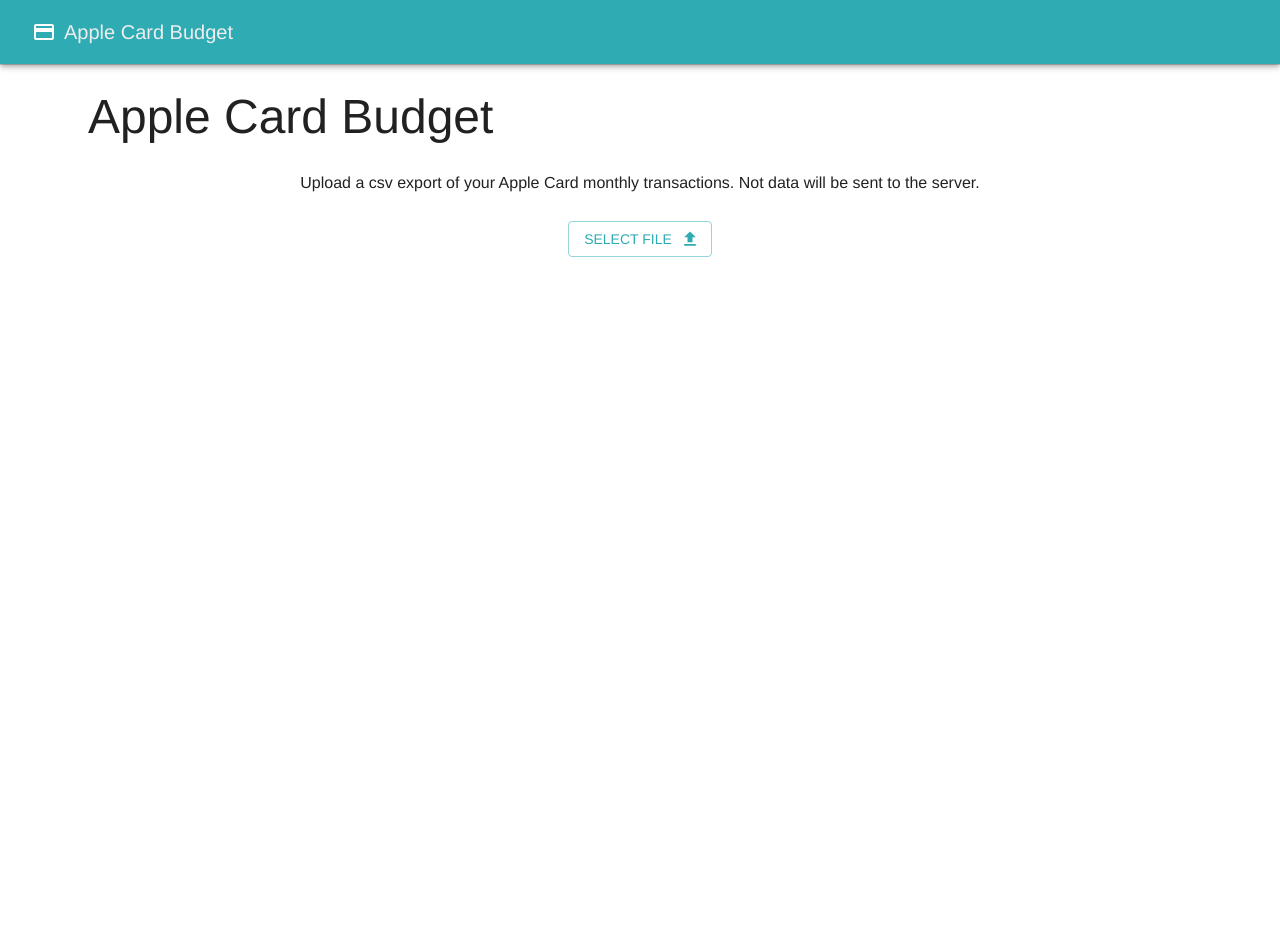
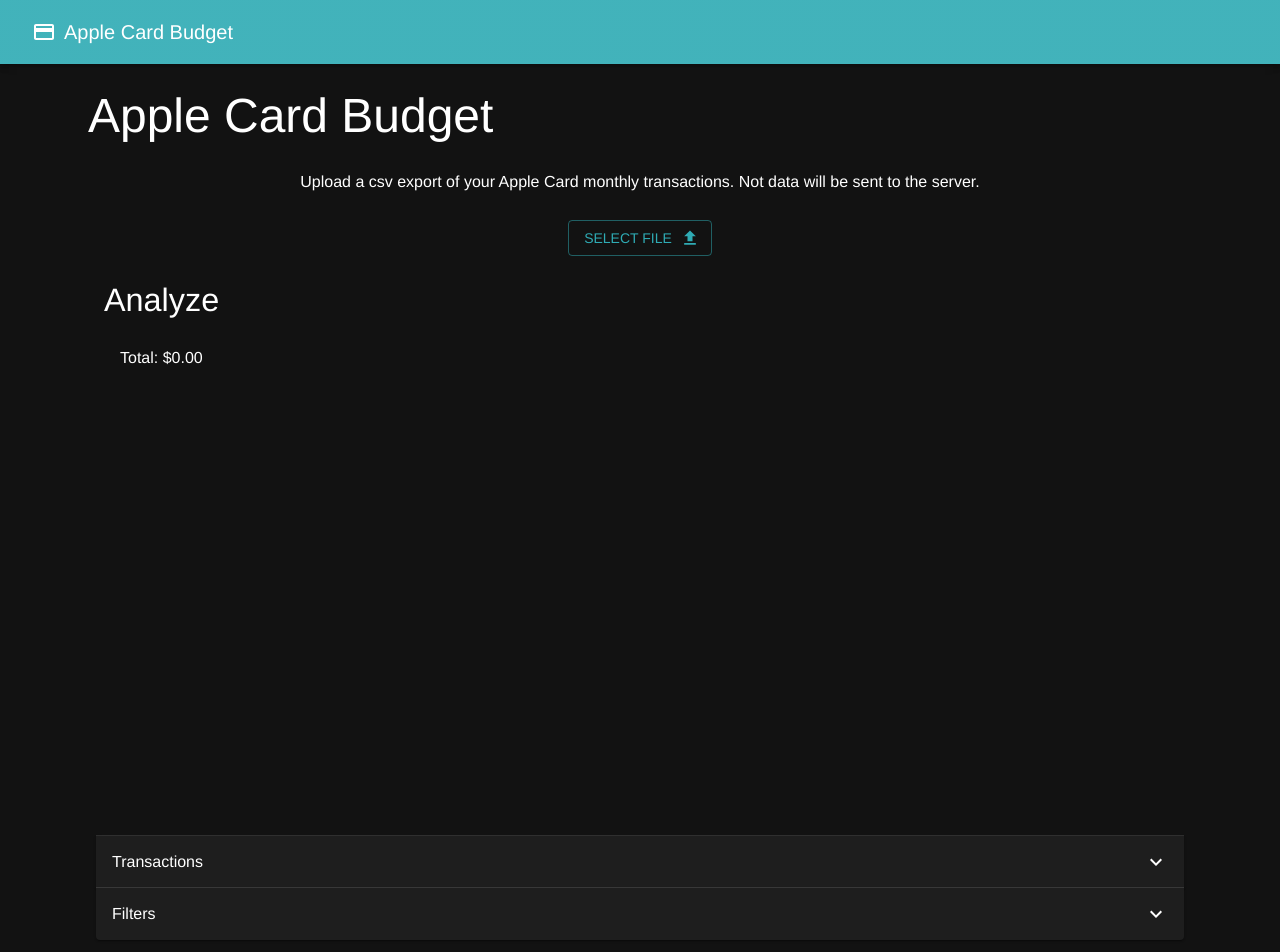
Before and after one commit to StarkTechLabs/budget, a React app: page /#/ in a window 1280 px wide. Shown: the top 952 px of the page. Before the commit the page ends 800 px from the top, so only its background shows below. Built offline with nearby package versions, Linux system fonts and the light colour scheme.

Commit message:
feat: ui clean up, analyze on home

```diff
--- a/src/App.js
+++ b/src/App.js
@@ -11,7 +11,6 @@
 import AppProvider from './components/AppProvider/AppProvider'
 
 import Home from './views/Home'
-import Analyze from './views/Analyze'
 
 const AppContainer = () => (
   <ThemeProvider theme={theme}>
@@ -22,10 +21,6 @@
           <Header />
           <Layout>
             <Routes>
-              <Route
-                path='/analyze'
-                element={<Analyze />}
-              />
               <Route
                 path='/' exact
                 element={<Home />}
--- a/src/common/theme.js
+++ b/src/common/theme.js
@@ -14,7 +14,7 @@
 
 const customTheme = createTheme({
   palette: {
-    mode: 'light',
+    mode: 'dark',
     primary: { main: '#2fabb4' },
     secondary: { main: '#ffffff' }
   },
--- a/src/views/Analyze.js
+++ b/src/components/Analyze/Analyze.js
@@ -4,17 +4,17 @@
 import Typography from '@mui/material/Typography'
 import ButtonBase from '@mui/material/ButtonBase'
 
-import Chart from '../components/Charts/Pie'
+import Expandable from '../Expandable/Expandable'
+import Chart from '../Charts/Pie'
+import TransactionTable from '../TransactionTable/TransactionTable'
+import FilterInput from '../Filters/Input'
 
-import TransactionTable from '../components/TransactionTable/TransactionTable'
-import FilterInput from '../components/Filters/Input'
+import useAppData from '../../hooks/useAppData/useAppData'
+import useMobile from '../../hooks/useMobile/useMobile'
+import useEventBus from '../../hooks/useEventBus/useEventBus'
 
-import useAppData from '../hooks/useAppData/useAppData'
-import useMobile from '../hooks/useMobile/useMobile'
-import useEventBus from '../hooks/useEventBus/useEventBus'
-
-import strings from '../common/strings'
-import { group, sum, formatCurrency } from '../common/utils'
+import strings from '../../common/strings'
+import { group, sum, formatCurrency } from '../../common/utils'
 
 const Analyze = () => {
   const { data, filters, setFilters } = useAppData()
@@ -33,13 +33,16 @@
     setFilters && setFilters(filters)
   }
 
+  if (!data) {
+    return null
+  }
+
   return (
-    <Box m={{ sm: 1, md: 3 }}>
-      <Typography variant='h3' component='h1' m={1}>{strings.analyze.title}</Typography>
+    <Box m={1}>
+      <Typography variant='h4' component='h2' m={1}>{strings.analyze.title}</Typography>
 
       <Box m={3}>
         <Typography variant='subtitle1'>Total: <span>{formatCurrency(sum(data))}</span></Typography>
-
       </Box>
       <Box m={{ sm: 0, md: 2 }} display='flex' flexDirection={isMobile ? 'column' : 'row'}>
         <Chart data={categoryData} xlabel='Category' ylabel='Amount' />
@@ -47,19 +50,22 @@
           {(categoryData || []).map(cat => (
             <div key={cat.id}>
               <span>{cat.id}: </span>
-              <ButtonBase onClick={handleCopyFunc(cat.value)}>{cat.value}</ButtonBase>
+              <ButtonBase onClick={handleCopyFunc(cat.value)}>{formatCurrency(cat.value)}</ButtonBase>
             </div>
           ))}
         </div>
       </Box>
-      <TransactionTable transactions={data} />
-      <Box m={2}>
+      <br />
+      <Expandable title='Transactions'>
+        <TransactionTable transactions={data} />
+      </Expandable>
+      <Expandable title='Filters'>
         <FilterInput
-          label='Filters'
+          label=''
           values={filters}
           onChange={onFiltersChange}
         />
-      </Box>
+      </Expandable>
     </Box>
   )
 }
--- a/src/components/Charts/Pie/index.js
+++ b/src/components/Charts/Pie/index.js
@@ -2,6 +2,22 @@
 import { ResponsivePie } from '@nivo/pie'
 
 import useMobile from '../../../hooks/useMobile/useMobile'
+import { formatCurrency } from '../../../common/utils'
+
+const theme = {
+  tooltip: {
+    container: {
+      background: '#121212',
+      color: '#fff',
+      fontSize: 12
+    },
+    basic: {},
+    chip: {},
+    table: {},
+    tableCell: {},
+    tableCellValue: {}
+  }
+}
 
 const Pie = ({ data, width = '100%', height = '400px' }) => {
   const { isMobile } = useMobile()
@@ -9,6 +25,8 @@
     <div style={{ width, height }}>
       <ResponsivePie
         data={data}
+        theme={theme}
+        valueFormat={num => formatCurrency(num)}
         margin={{ top: 40, right: 80, bottom: 80, left: 80 }}
         innerRadius={0.5}
         padAngle={0.7}
@@ -25,7 +43,7 @@
           ]
         }}
         arcLinkLabelsSkipAngle={10}
-        arcLinkLabelsTextColor='#333333'
+        arcLinkLabelsTextColor='#ddd'
         arcLinkLabelsThickness={2}
         arcLinkLabelsColor={{ from: 'color' }}
         arcLabelsSkipAngle={10}
@@ -38,8 +56,6 @@
             ]
           ]
         }}
-        defs={[]}
-        fill={[]}
         legends={!isMobile && [
           {
             anchor: isMobile ? 'bottom' : 'left',
@@ -50,7 +66,7 @@
             itemsSpacing: isMobile ? 0 : 1,
             itemWidth: 100,
             itemHeight: 18,
-            itemTextColor: '#999',
+            itemTextColor: '#ddd',
             itemDirection: 'left-to-right',
             itemOpacity: 1,
             symbolSize: 18,
@@ -59,7 +75,7 @@
               {
                 on: 'hover',
                 style: {
-                  itemTextColor: '#000'
+                  itemTextColor: '#fff'
                 }
               }
             ]
--- /dev/null
+++ b/src/components/Expandable/Expandable.js
@@ -0,0 +1,27 @@
+import React from 'react'
+
+import Typography from '@mui/material/Typography'
+import Accordion from '@mui/material/Accordion'
+import AccordionSummary from '@mui/material/AccordionSummary'
+import AccordionDetails from '@mui/material/AccordionDetails'
+
+import ExpandMoreIcon from '@mui/icons-material/ExpandMore'
+
+const Expandable = ({ title, children }) => {
+  return (
+    <Accordion>
+      <AccordionSummary
+        expandIcon={<ExpandMoreIcon />}
+        aria-controls='filters-content'
+        id='filters-content'
+      >
+        <Typography variant='subtitle1'>{title}</Typography>
+      </AccordionSummary>
+      <AccordionDetails>
+        {children}
+      </AccordionDetails>
+    </Accordion>
+  )
+}
+
+export default Expandable
--- a/src/components/Header.js
+++ b/src/components/Header.js
@@ -13,14 +13,13 @@
 
 const useStyles = makeStyles(theme => ({
   grow: {
-    flexGrow: 1,
-    borderBottom: '1px solid lightgrey'
+    flexGrow: 1
   },
   title: {
     flexGrow: 1,
     margin: theme.spacing(0, 1),
     cursor: 'pointer',
-    color: '#eeeeee',
+    color: '#fff',
     textDecoration: 'none'
   },
   iconWrapper: {
@@ -39,7 +38,7 @@
 
   return (
     <div className={classes.grow}>
-      <AppBar position='static' color='primary'>
+      <AppBar position='static' color='primary' enableColorOnDark>
         <Toolbar>
           <IconButton aria-label='search' className={classes.iconWrapper} component={Link} to='/'>
             <CreditCard color='secondary' />
--- a/src/views/Home.js
+++ b/src/views/Home.js
@@ -1,19 +1,18 @@
 /* global FileReader */
 import React, { useState } from 'react'
-import { useNavigate } from 'react-router-dom'
 
 import Box from '@mui/material/Box'
 import Typography from '@mui/material/Typography'
 import CircularProgress from '@mui/material/CircularProgress'
 
 import FileInput from '../components/File/File'
+import Analyze from '../components/Analyze/Analyze'
 
 import useAppData from '../hooks/useAppData/useAppData'
 import strings from '../common/strings'
 import { csvToArray } from '../common/csv'
 
 const Home = () => {
-  const navigate = useNavigate()
   const [isLoading, setIsLoading] = useState(false)
   const { setTransactions } = useAppData()
 
@@ -26,7 +25,6 @@
       const strData = e.target.result
       const data = csvToArray(strData)
       setTransactions(data)
-      navigate('/analyze')
       setIsLoading(false)
     }
     reader.readAsText(file)
@@ -43,7 +41,7 @@
         </FileInput>
         {isLoading && <CircularProgress />}
       </Box>
-
+      <Analyze />
     </Box>
   )
 }
```
Also changed, not shown: src/components/Filters/Container.js (added, +33 -0 lines).
